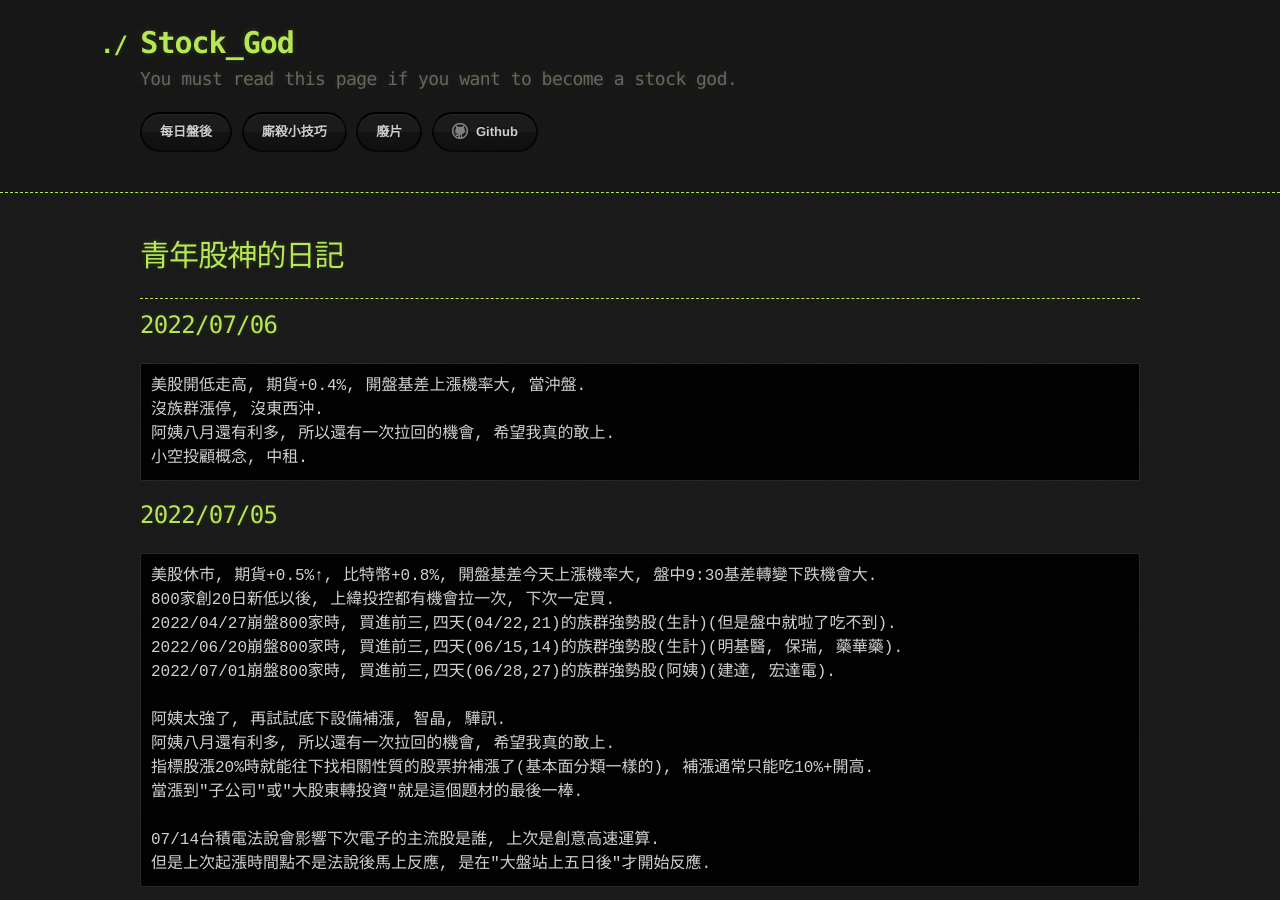
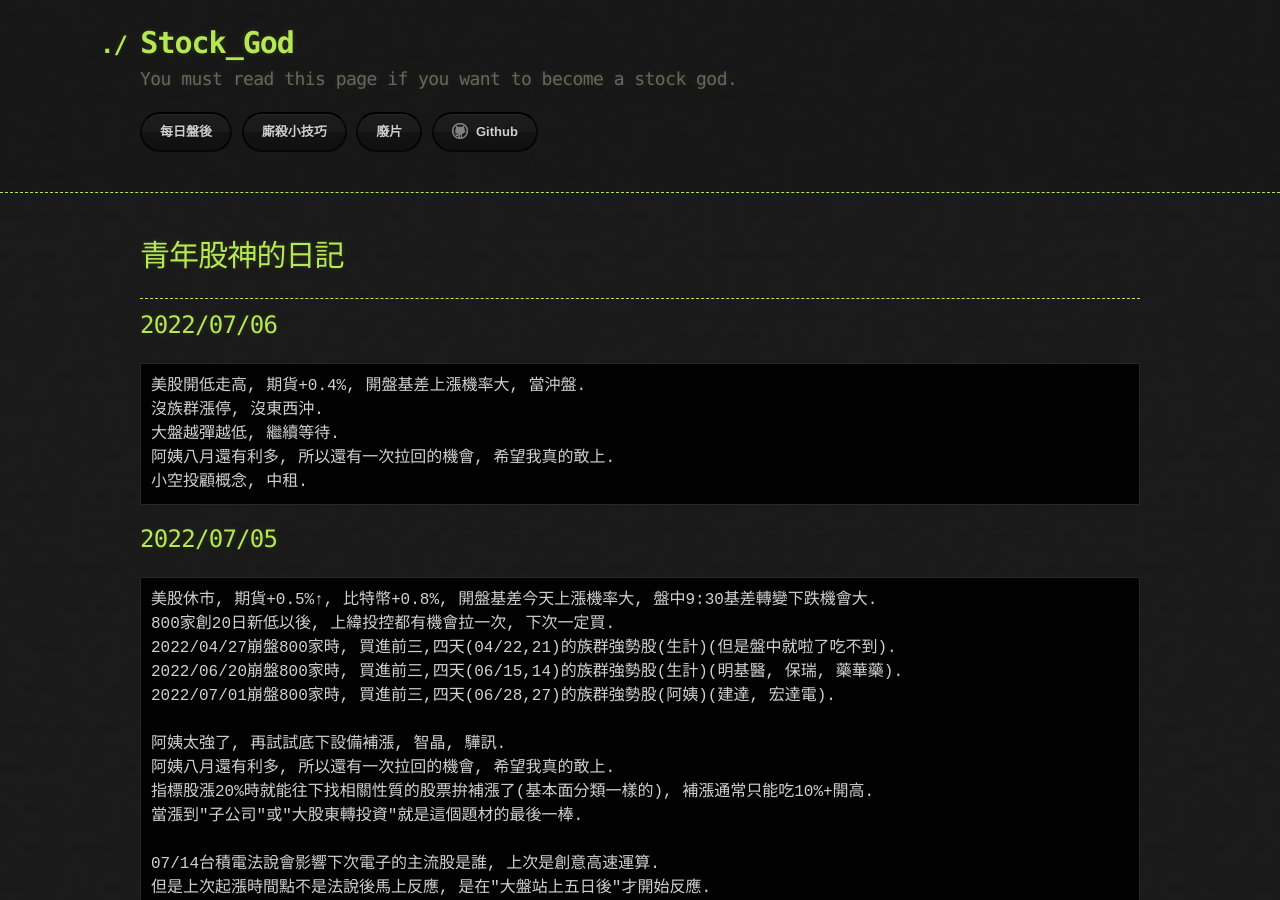
Before and after one commit to lepg5487/Stock_God, a Jekyll site: the page built from index.md, in a window 1280 px wide and 900 px high. Built offline with Jekyll 4.4.1, drawn with Linux system fonts in a browser that asks for light colours; our own code applies the rules of GitHub Pages for plain Markdown files.

Commit message:
Update index.md

````diff
--- a/index.md
+++ b/index.md
@@ -10,6 +10,7 @@ layout: testlayouts
 ```
 美股開低走高, 期貨+0.4%, 開盤基差上漲機率大, 當沖盤.
 沒族群漲停, 沒東西沖.
+大盤越彈越低, 繼續等待.
 阿姨八月還有利多, 所以還有一次拉回的機會, 希望我真的敢上.
 小空投顧概念, 中租.
 ```
````
